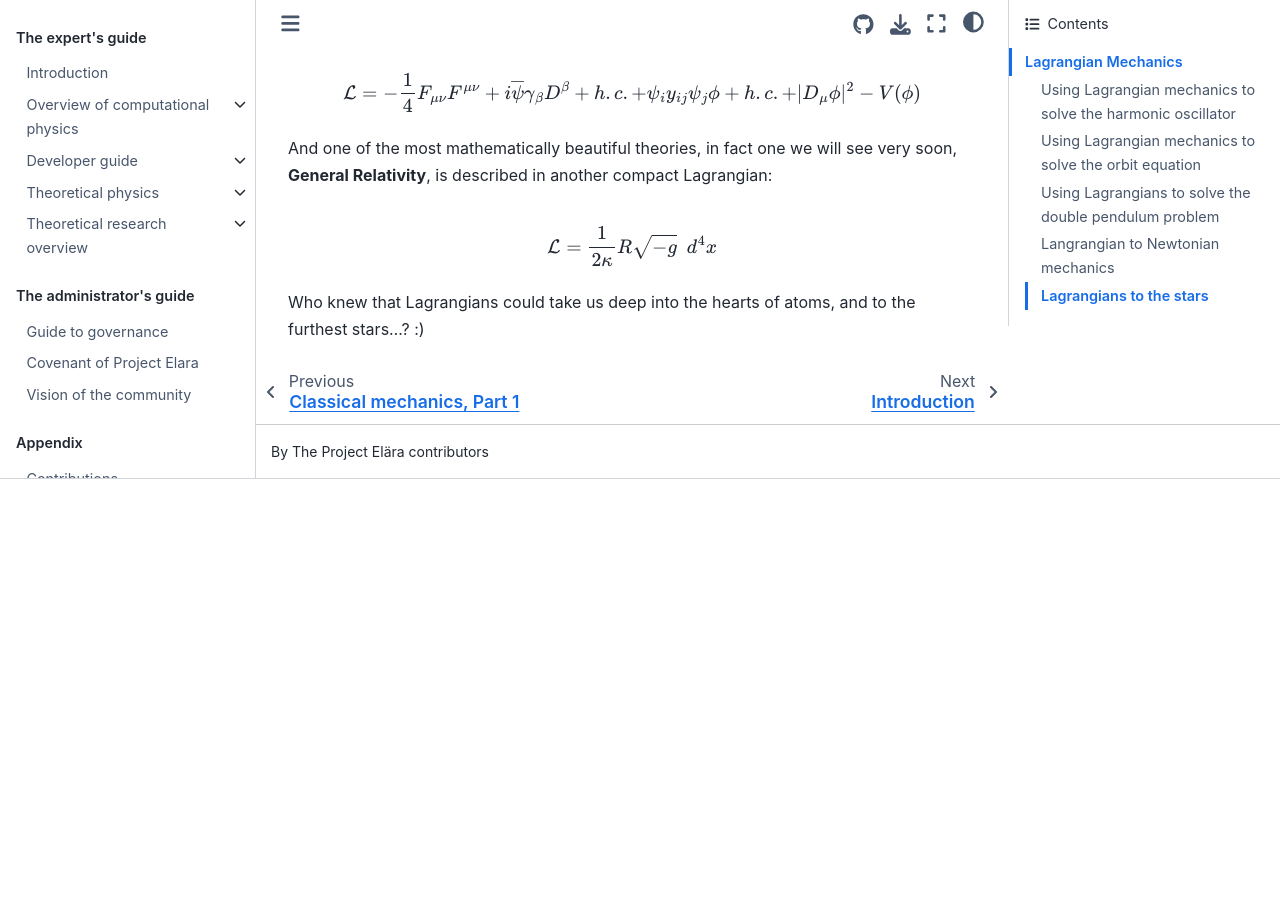
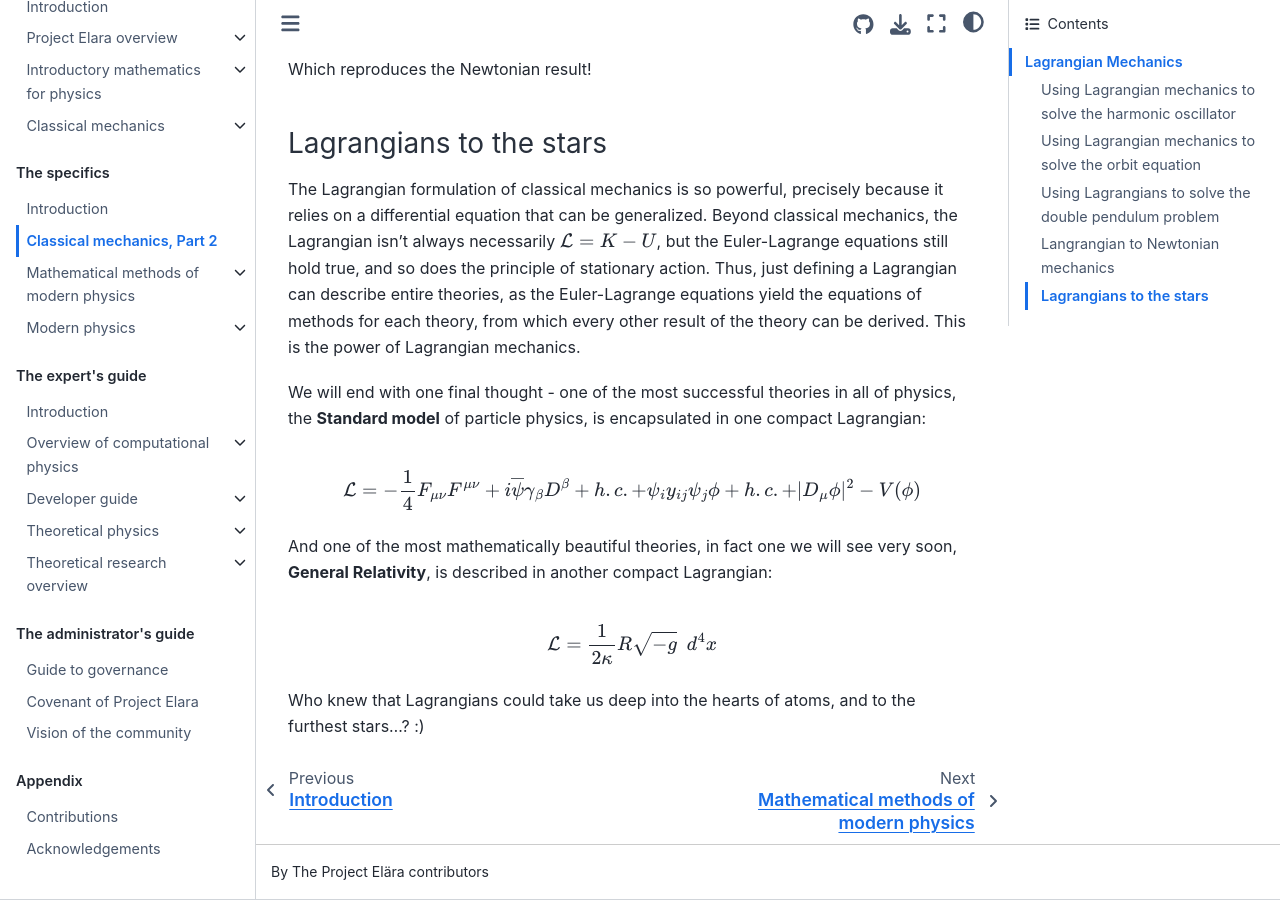
Before and after one commit to elaraproject/elara-handbook, a Jupyter Book: the page built from book/specifics/lagrange-hamiltonian-mech.md, in a window 1280 px wide and 900 px high, scrolled down 15362 px. Built offline with Jupyter Book 1.0.4 settings and Sphinx 7.4.7 and the Sphinx Book theme 1.1.4, drawn with Linux system fonts in a browser that asks for light colours; pages that are not in the unit, such as notebooks, are missing from menus; before the commit the page ends 15841 px from its top, so only the background shows below that; some of the changed lines change nothing that is shown; some of the changed text lies outside the part shown.

Commit message:
Moved lagrangian/hamiltonian mechanics to specifics/
- Lagrangian and Hamiltonian mech is important for
  quantum theory and advanced physics but not for
  introductory physics
- So it has been moved out of its original location
  and placed in "Specifics" as it is not really
  a beginner topic

```diff
--- a/book/_toc.yml
+++ b/book/_toc.yml
@@ -28,6 +28,7 @@ parts:
 - caption: The specifics
   chapters:
     - file: specifics/index.md
+    - file: specifics/lagrange-hamiltonian-mech.md
     - file: specifics/mathematical-physics.md
       sections:
       - file: specifics/mathematical-physics/tensor-analysis
```
Also changed, not shown: book/specifics/lagrange-hamiltonian-mech.md (renamed from book/basics/intro-phys/classical-mechanics-2.md).
